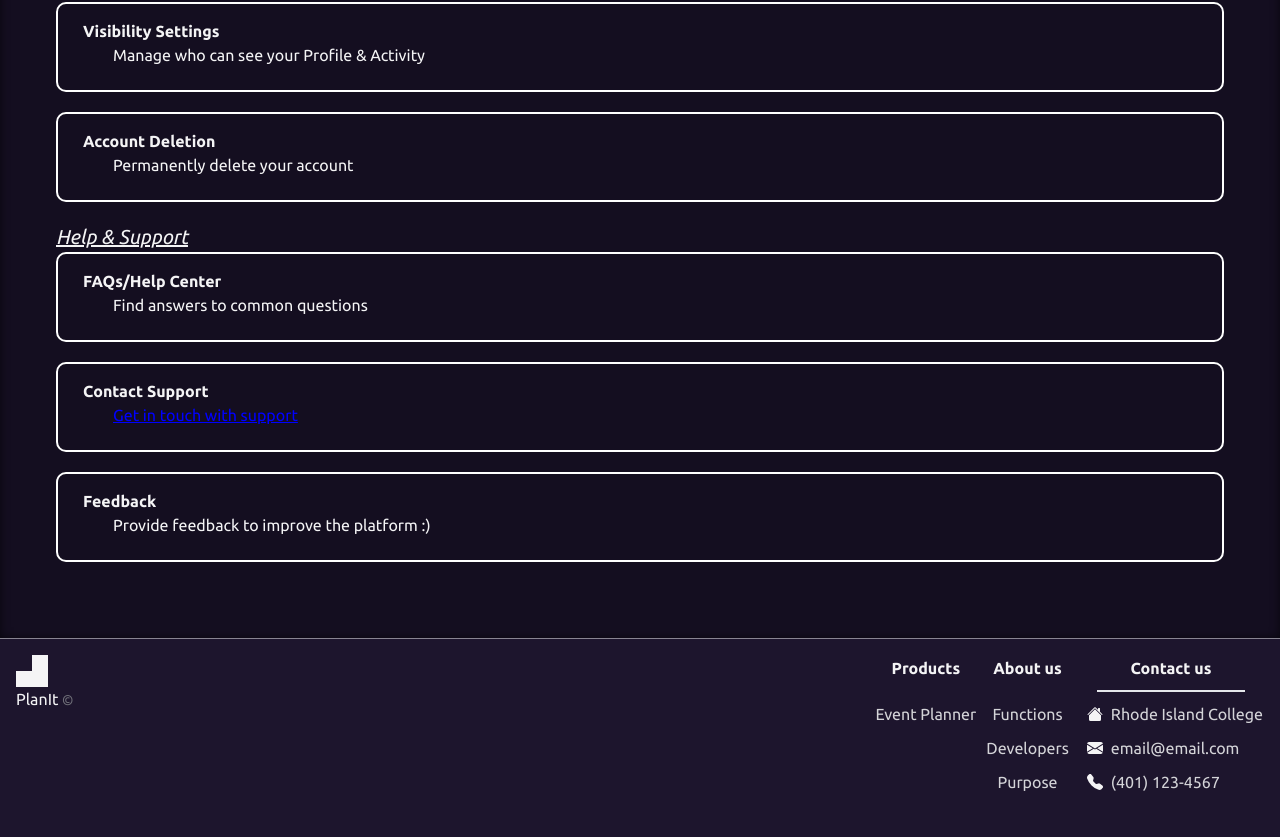
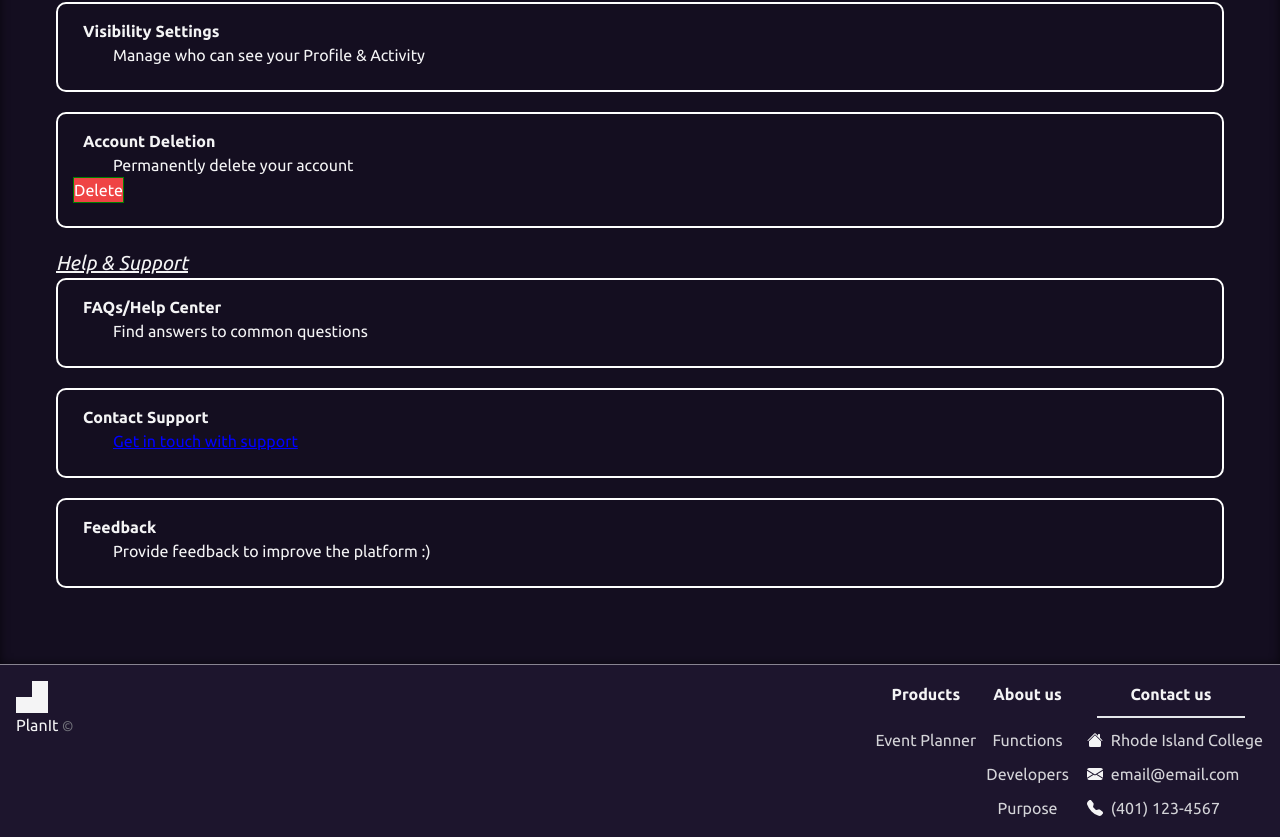
Before and after one commit to dtc105/CS-401W, a React (Vite) app in the folder App/: page /settings in a window 1280 px wide. Shown: the part 1300-2137 px from the top of the page. Before the commit the page ends 2111 px from the top, so only its background shows below. Built offline with nearby package versions, Linux system fonts and the light colour scheme; no server answers.

Commit message:
Added account deletion to settings, updated templates.jsx

```diff
--- a/App/src/App.jsx
+++ b/App/src/App.jsx
@@ -26,11 +26,12 @@ function App() {
 
 	if (isLoading) return <Loading />
 	return (
-		<>
+		// reference to user light/dark mode preference to be inserted in html tag
+		<html>
 			<Header />
 			<Main />
 			<Footer />
-		</>
+		</ html>
 	)
 }
 
--- /dev/null
+++ b/App/src/lib/deleteUser.js
@@ -0,0 +1,14 @@
+import { db, storage, auth } from './firebase';
+import { doc, deleteDoc } from 'firebase/firestore';
+
+export async function deleteUserAccount(userId) {
+    const docRef = doc(db, 'users', userId);
+
+    try {
+        await deleteDoc(docRef);
+        console.log(`Account with ID ${userId} deleted from database.`);
+    }
+    catch (e) {
+        console.error('Account could not be deleted: ', e);
+    }
+}
--- a/App/src/lib/templates.js
+++ b/App/src/lib/templates.js
@@ -7,11 +7,15 @@ export const userTemplate = {
     "title": "",
     "phone": "",
     "namePrefix": "",
+    "isActive": true,
     "settings": {
-        "key": "value" // !
+        "lightMode": true,
+        "emailNotifs": true,
+        "phoneNotifs": true,
+        "deadlineReminders": true,
     },
     "privacy": {
-        "key": "value" // !
+        "visibility": "friends-only", // Will use public, private, or friends-only at string
     },
     "customLists": []
 };
--- a/App/src/lib/userStore.js
+++ b/App/src/lib/userStore.js
@@ -18,6 +18,7 @@ import { db } from "./firebase.js";
  */
 export const useUserStore = create(persist((set) => ({
         currentUser: null,
+        userId: null,
         removeUser: () => {
             set({currentUser: null});
         },
@@ -29,7 +30,7 @@ export const useUserStore = create(persist((set) => ({
                 const docSnap = await getDoc(docRef);
 
                 docSnap.exists()
-                    ? set({currentUser: docSnap.data(), isLoading: false})
+                    ? set({currentUser: docSnap.data(), isLoading: false, userId: uid})
                     : set({currentUser: null, isLoading: false});
             } catch (e) {
                 console.log(e);
--- a/App/src/pages/Settings/Settings.jsx
+++ b/App/src/pages/Settings/Settings.jsx
@@ -1,9 +1,15 @@
 import React, { useState } from 'react';
-
-
+import { deleteUserAccount } from '../../lib/deleteUser';
+import { useUserStore } from "../../lib/userStore";
+import { useNavigate } from 'react-router-dom';
+import { auth } from "../../lib/firebase.js";
 
 function Settings() {
 
+const { currentUser, isLoading, fetchUserInfo, userId, removeUser } = useUserStore();
+const navigate = useNavigate();
+
+console.log(userId);
 
 const options= [
     {
@@ -98,6 +104,13 @@ const options= [
             {
                 name: "Account Deletion",
                 description: "Permanently delete your account",
+                action: (
+                    <span>
+                        <button onClick = {() => {deleteUserAccount(userId); auth.signOut(); removeUser(); navigate('/');}} className='text-white bg-red-500'>
+                            Delete
+                        </button>
+                    </span>
+                )
             }
         ],
 
@@ -236,6 +249,7 @@ const [visibleOptions,setVisibleOptions]=useState(options);
                                         <li className="list-group-tem mb-2">
                                             <h6 style={{textIndent: '10px', fontWeight: 'bold'}}>{value.name}</h6>
                                             <p style={{textIndent: '40px'}}>{value.description}</p>
+                                            {value.action}
                                         </li>
                                     </ul>
                                 </div>
```
Also changed, not shown: App/src/lib/firebase.js (line endings or trailing spaces).
